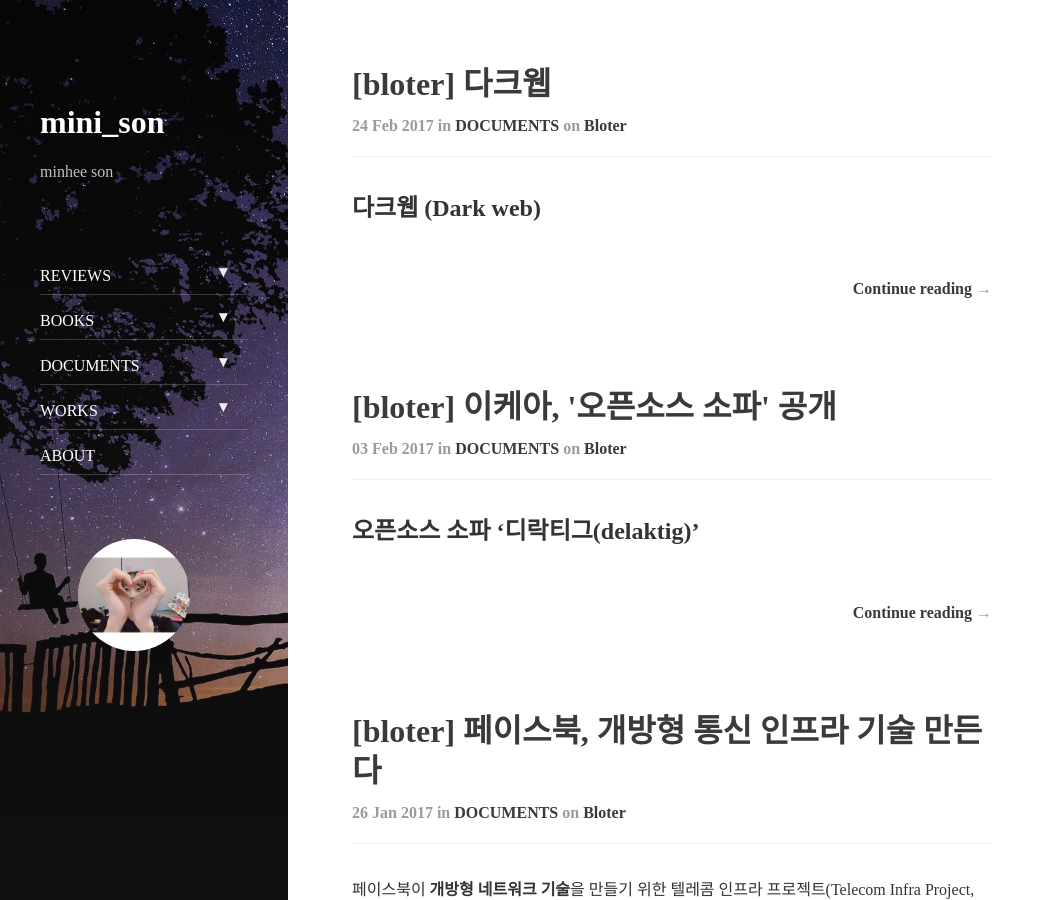
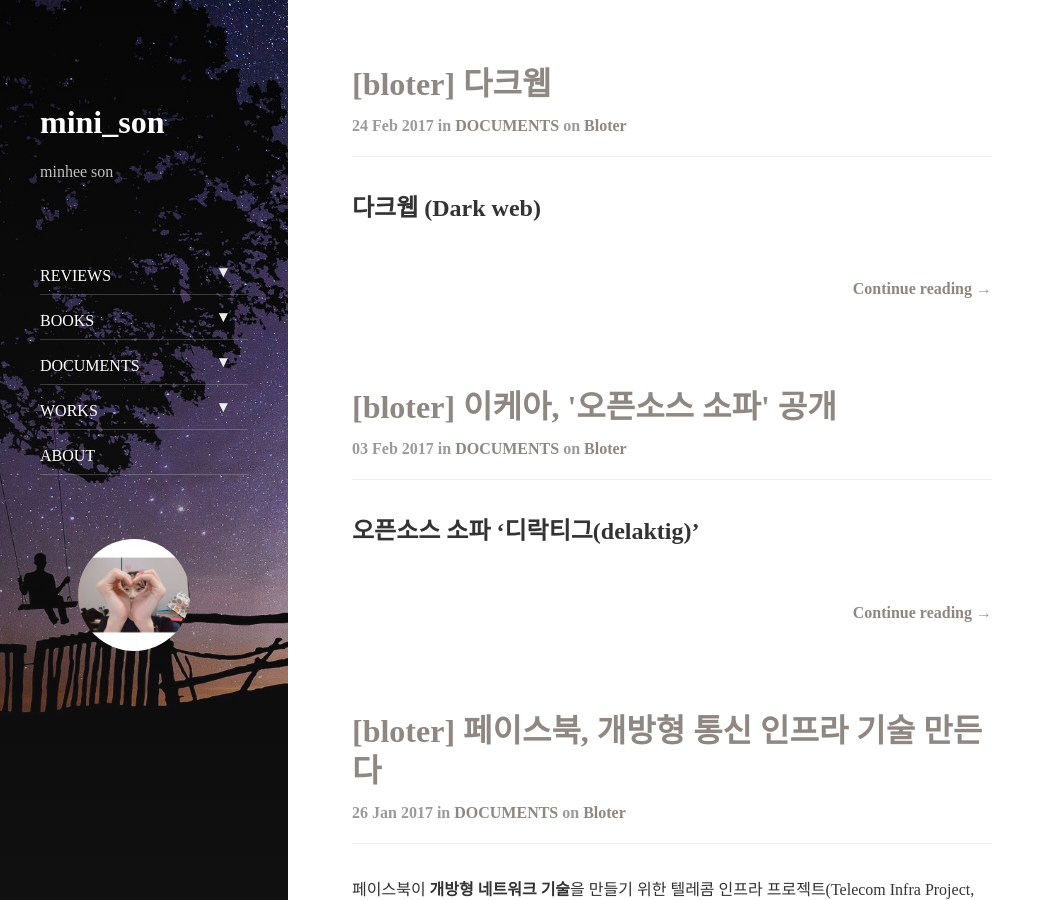
Before and after one commit to minheeson/minheeson.github.io, a Jekyll site: the page built from index.html, in a window 1280 px wide and 900 px high. Shown: the whole window, without its empty margins (0-1055 px from the left). Built offline with Jekyll 4.4.1, drawn with Linux system fonts in a browser that asks for light colours; nearby versions of some CDN libraries; the list of posts is cut into pages by our own code.

Commit message:
modify color

```diff
--- a/_config.yml
+++ b/_config.yml
@@ -27,7 +27,7 @@ author:
 
 # Fallback image and color
 image:               /assets/img/nap.jpg
-color:               '#3a3a3a'
+color:               '#8F8781'
 
 # The font used for headings. Expects a string that is a valid CSS font-family value.
 font_heading:        "'Lato', 'Sans-serif'"
```
